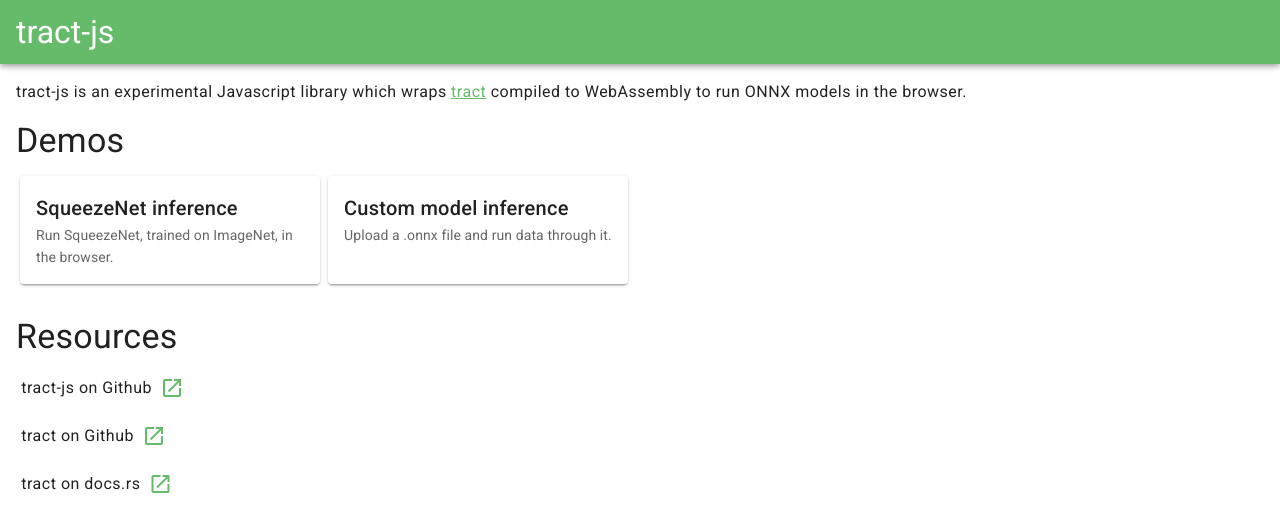
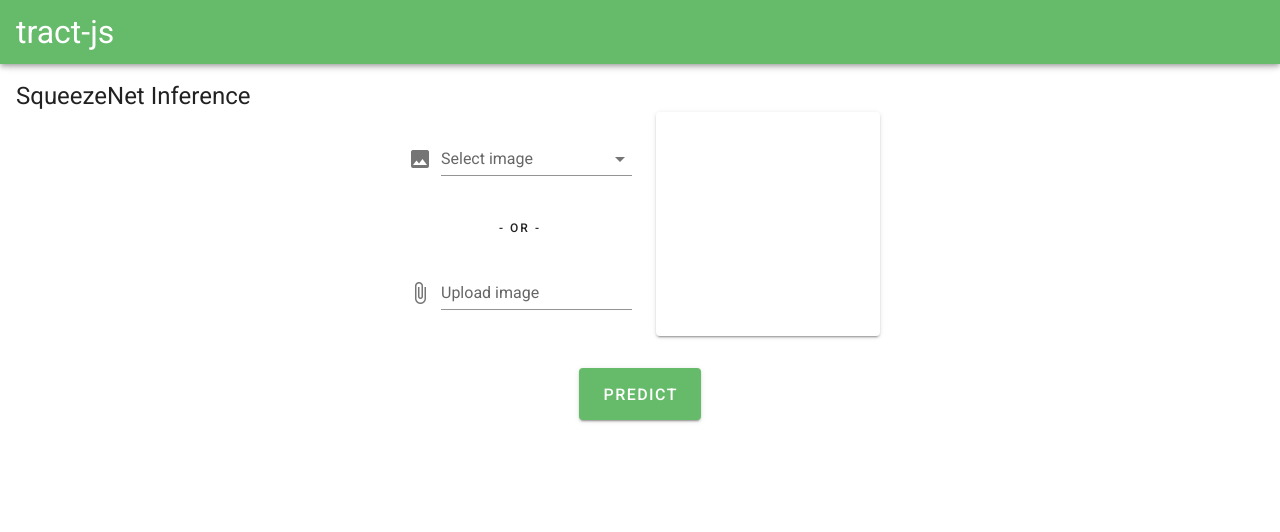
Before and after one commit to bminixhofer/tractjs, a Vue app in the folder demos/: page /squeezenet in a window 1280 px wide. Shown: the top 532 px of the page. Built offline with nearby package versions, Linux system fonts and the light colour scheme.

Commit message:
add router, add squeezenet demo styling

```diff
--- a/demos/package.json
+++ b/demos/package.json
@@ -10,11 +10,13 @@
   "dependencies": {
     "core-js": "^3.6.5",
     "vue": "^2.6.11",
+    "vue-router": "^3.2.0",
     "vuetify": "^2.2.11"
   },
   "devDependencies": {
     "@vue/cli-plugin-babel": "~4.4.0",
     "@vue/cli-plugin-eslint": "~4.4.0",
+    "@vue/cli-plugin-router": "^4.4.1",
     "@vue/cli-service": "~4.4.0",
     "babel-eslint": "^10.1.0",
     "eslint": "^6.7.2",
--- a/demos/src/App.vue
+++ b/demos/src/App.vue
@@ -2,70 +2,14 @@
   <v-app>
     <v-app-bar app color="primary" dark>
       <div class="d-flex align-center">
-        <h1 class="font-weight-regular">tract-js</h1>
+        <router-link to="/">
+          <h1 class="white--text font-weight-regular">tract-js</h1>
+        </router-link>
       </div>
     </v-app-bar>
 
     <v-content class="ma-4">
-      <p class="body-1">
-        tract-js is an experimental Javascript library which wraps
-        <a
-          href="https://github.com/snipsco/tract"
-        >tract</a> compiled to WebAssembly to run ONNX models in the browser.
-      </p>
-      <h2 class="display-1">Demos</h2>
-      <div class="d-flex flex-wrap mt-2 mb-6 pl-1">
-        <v-hover v-slot:default="{ hover }" v-for="(demo, i) in demos" :key="i">
-          <v-card :href="demo.href" width="300" class="ma-2 ml-0" :elevation="hover ? 4 : 2">
-            <v-card-title>{{demo.title}}</v-card-title>
-            <v-card-subtitle>{{demo.text}}</v-card-subtitle>
-          </v-card>
-        </v-hover>
-      </div>
-      <h2 class="display-1">Resources</h2>
-      <v-list>
-        <v-list-item v-for="(resource, i) in resources" :key="i" class="pa-0">
-          <v-btn class="pl-1" text :href="resource.href">
-            <span class="body-1 custom-transform-class text-none mr-2">{{resource.title}}</span>
-            <v-icon color="primary">mdi-open-in-new</v-icon>
-          </v-btn>
-        </v-list-item>
-      </v-list>
+      <router-view />
     </v-content>
   </v-app>
 </template>
-
-<script>
-export default {
-  name: "App",
-  components: {},
-  data: () => ({
-    demos: [
-      {
-        title: "SqueezeNet inference",
-        text: "Run SqueezeNet, trained on ImageNet, in the browser.",
-        href: "/"
-      },
-      {
-        title: "Custom model inference",
-        text: "Upload a .onnx file and run data through it.",
-        href: "/"
-      }
-    ],
-    resources: [
-      {
-        title: "tract-js on Github",
-        href: "https://github.com/bminixhofer/tract-js"
-      },
-      {
-        title: "tract on Github",
-        href: "https://github.com/snipsco/tract"
-      },
-      {
-        title: "tract on docs.rs",
-        href: "https://docs.rs/tract-core/0.6.3/tract_core/"
-      }
-    ]
-  })
-};
-</script>
--- a/demos/src/main.js
+++ b/demos/src/main.js
@@ -1,10 +1,12 @@
 import Vue from 'vue'
 import App from './App.vue'
 import vuetify from './plugins/vuetify';
+import router from './router'
 
 Vue.config.productionTip = false
 
 new Vue({
   vuetify,
+  router,
   render: h => h(App)
 }).$mount('#app')
--- /dev/null
+++ b/demos/src/router/index.js
@@ -0,0 +1,29 @@
+import Vue from 'vue'
+import VueRouter from 'vue-router'
+import Home from '../views/Home.vue'
+
+Vue.use(VueRouter)
+
+const routes = [
+  {
+    path: '/',
+    name: 'Home',
+    component: Home
+  },
+  {
+    path: '/squeezenet',
+    name: 'Squeezenet',
+    // route level code-splitting
+    // this generates a separate chunk (about.[hash].js) for this route
+    // which is lazy-loaded when the route is visited.
+    component: () => import(/* webpackChunkName: "about" */ '../views/Squeezenet.vue')
+  }
+]
+
+const router = new VueRouter({
+  mode: 'history',
+  base: process.env.BASE_URL,
+  routes
+})
+
+export default router
--- /dev/null
+++ b/demos/src/views/Home.vue
@@ -0,0 +1,63 @@
+<template>
+  <div>
+    <p class="body-1">
+      tract-js is an experimental Javascript library which wraps
+      <a
+        href="https://github.com/snipsco/tract"
+      >tract</a> compiled to WebAssembly to run ONNX models in the browser.
+    </p>
+    <h2 class="display-1">Demos</h2>
+    <div class="d-flex flex-wrap mt-2 mb-6 pl-1">
+      <v-hover v-slot:default="{ hover }" v-for="(demo, i) in demos" :key="i">
+        <v-card :href="demo.href" width="300" class="ma-2 ml-0" :elevation="hover ? 4 : 2">
+          <v-card-title>{{demo.title}}</v-card-title>
+          <v-card-subtitle>{{demo.text}}</v-card-subtitle>
+        </v-card>
+      </v-hover>
+    </div>
+    <h2 class="display-1">Resources</h2>
+    <v-list>
+      <v-list-item v-for="(resource, i) in resources" :key="i" class="pa-0">
+        <v-btn class="pl-1" text :href="resource.href">
+          <span class="body-1 custom-transform-class text-none mr-2">{{resource.title}}</span>
+          <v-icon color="primary">mdi-open-in-new</v-icon>
+        </v-btn>
+      </v-list-item>
+    </v-list>
+  </div>
+</template>
+
+<script>
+export default {
+  name: "App",
+  components: {},
+  data: () => ({
+    demos: [
+      {
+        title: "SqueezeNet inference",
+        text: "Run SqueezeNet, trained on ImageNet, in the browser.",
+        href: "squeezenet"
+      },
+      {
+        title: "Custom model inference",
+        text: "Upload a .onnx file and run data through it.",
+        href: "custom_model"
+      }
+    ],
+    resources: [
+      {
+        title: "tract-js on Github",
+        href: "https://github.com/bminixhofer/tract-js"
+      },
+      {
+        title: "tract on Github",
+        href: "https://github.com/snipsco/tract"
+      },
+      {
+        title: "tract on docs.rs",
+        href: "https://docs.rs/tract-core/0.6.3/tract_core/"
+      }
+    ]
+  })
+};
+</script>
--- /dev/null
+++ b/demos/src/views/Squeezenet.vue
@@ -0,0 +1,62 @@
+<template>
+  <div class="d-flex flex-column">
+    <h1 class="headline">SqueezeNet Inference</h1>
+    <div class="d-flex justify-center flex-wrap">
+      <div class="ma-4 d-flex flex-column justify-space-around" :style="{ width: width + 'px'}">
+        <v-select
+          class="pa-0 shrink"
+          hide-details
+          label="Select image"
+          :items="items"
+          prepend-icon="mdi-image"
+        />
+        <p class="mx-0 ma-4 mb-2 overline align-self-center">- or -</p>
+        <v-file-input class="pa-0 shrink" hide-details label="Upload image" />
+      </div>
+      <v-card :height="height" class="mx-2">
+        <canvas id="canvas" :height="height" :width="width"></canvas>
+      </v-card>
+    </div>
+    <v-btn color="primary" class="ma-8 align-self-center" x-large>Predict</v-btn>
+    <v-container v-if="output" class="shrink align-self-center" fluid>
+      <v-row>
+        <v-col class="body-1 font-weight-bold">Inference time:</v-col>
+        <v-col class="text-right font-weight-regular">{{output.time}}ms</v-col>
+      </v-row>
+      <v-row>
+        <v-col>
+          <p class="body-1 font-weight-bold ma-0">Predictions:</p>
+        </v-col>
+        <v-col
+          class="text-right"
+        >{{output.predictions[0].label}}: {{output.predictions[0].score*100}}%</v-col>
+      </v-row>
+      <v-row v-for="(pred, i) in output.predictions.slice(1)" :key="i">
+        <v-col></v-col>
+        <v-col class="text-right">{{pred.label}}: {{pred.score*100}}%</v-col>
+      </v-row>
+    </v-container>
+  </div>
+</template>
+
+<script>
+export default {
+  name: "SqueezenetDemo",
+  data: () => ({
+    width: 224,
+    height: 224,
+    items: ["Cat", "Dog", "Cheetah", "Bird"],
+    output: null
+  })
+};
+</script>
+
+<style scoped lang="scss">
+.container {
+  max-width: 20rem;
+
+  .col {
+    padding: 0.1em;
+  }
+}
+</style>
```
Also changed, not shown: 1 other file (tests, documents, lock files or other folders).
